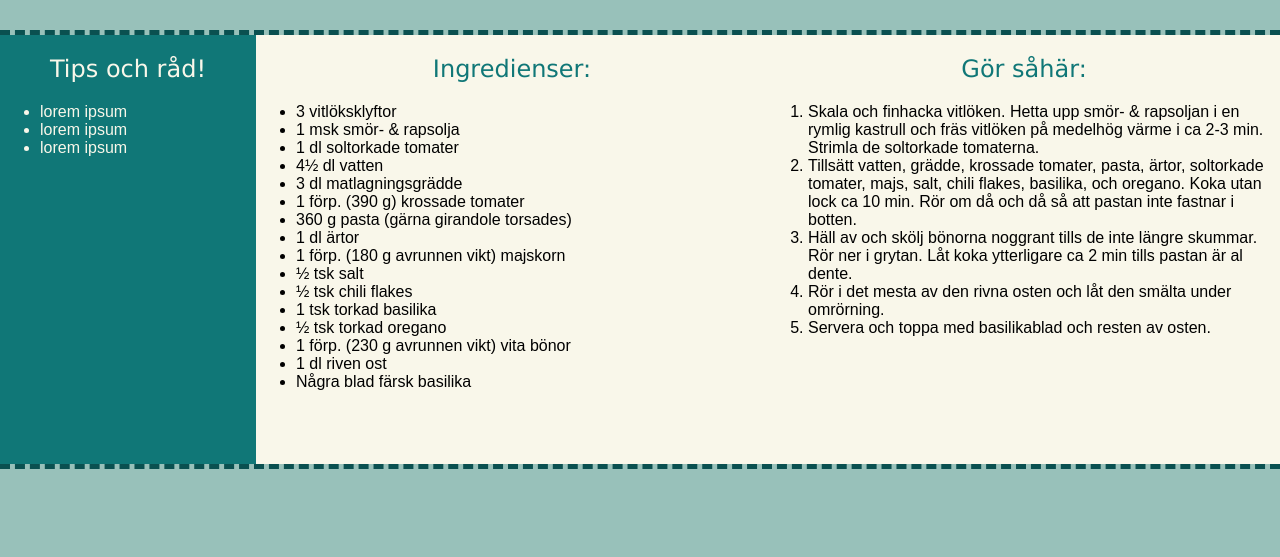
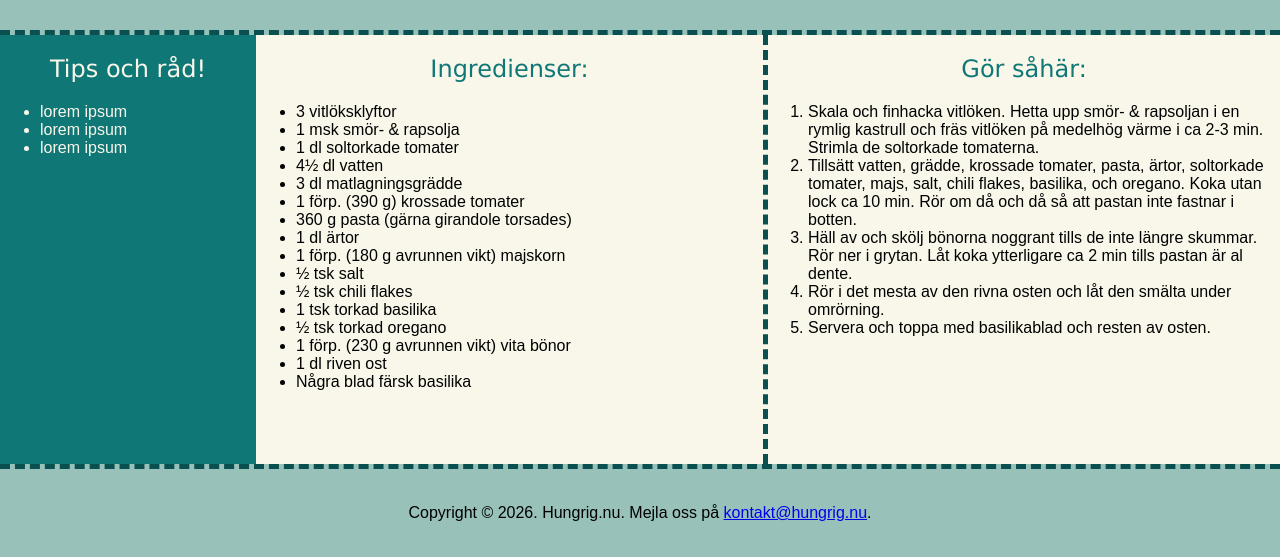
Before and after one commit to Lo-918/Pasta-recept---Webb, a plain HTML site: page index.html in a window 1280 px wide. Shown: the part 409-966 px from the top of the page. Drawn offline with Linux system fonts and the light colour scheme; a web font is replaced by a local one.

Commit message:
Added footer

```diff
--- a/index.html
+++ b/index.html
@@ -32,7 +32,7 @@
             </ul>
         </aside>
 
-        <article>
+        <article id="ingredients">
             <h2 class="article-heading">Ingredienser:</h2>
 
             <ul>
@@ -67,5 +67,9 @@
             </ol>
         </article>
     </main>
+
+    <footer>
+        <p>Copyright © 2026. Hungrig.nu. Mejla oss på <a href="mailto:kontakt@hungrig.nu">kontakt@hungrig.nu</a>.</p>
+    </footer>
 </body>
 </html>
--- a/style.css
+++ b/style.css
@@ -91,6 +91,10 @@ article {
     background-color: rgb(249, 247, 234);
 }
 
+#ingredients {
+    border-right: 5px dashed rgb(10, 80, 80);
+}
+
 .article-heading, #aside-heading {
     text-align: center;
 }
@@ -98,3 +102,10 @@ article {
 .article-heading {
     color: rgb(16, 119, 119);
 }
+
+footer {
+    grid-area: 4 / 1 / 5 / 3;
+
+    text-align: center;
+    align-self: center;
+}
```
